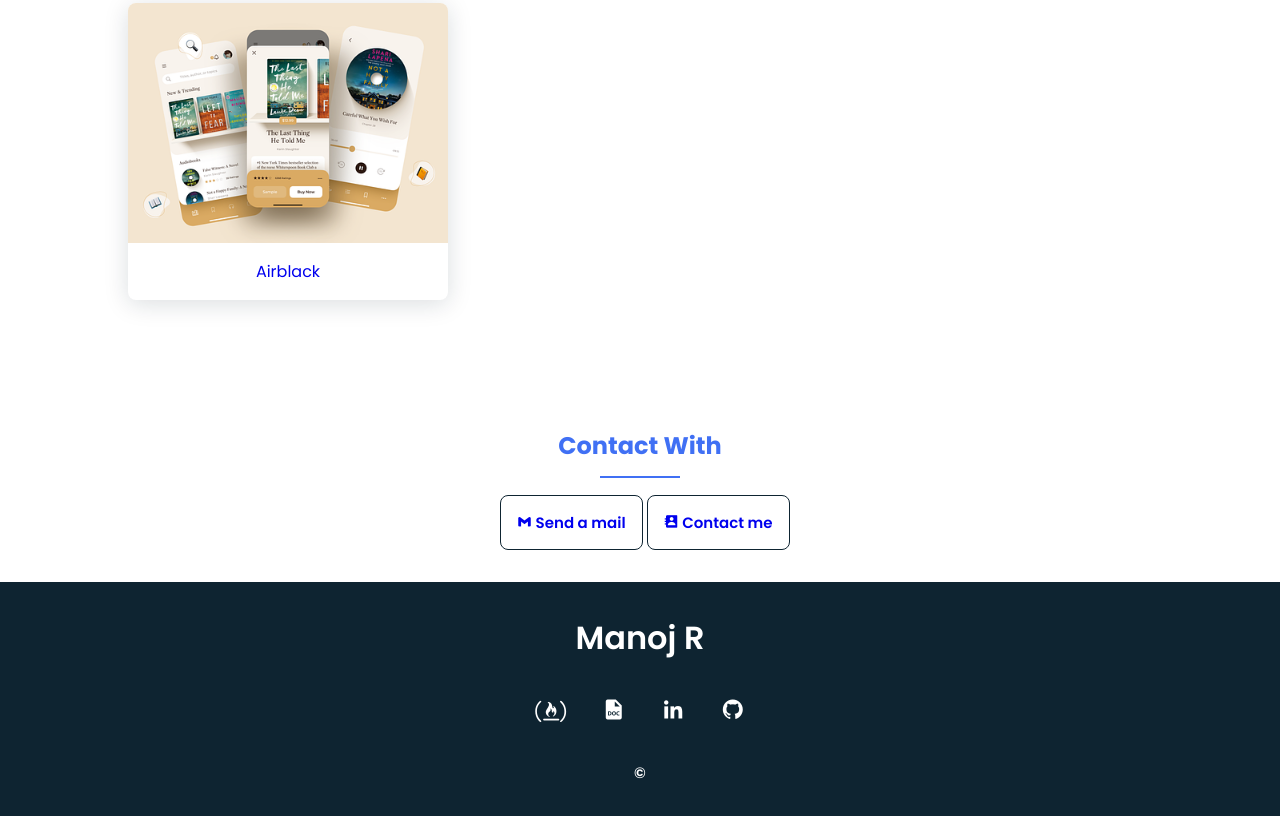
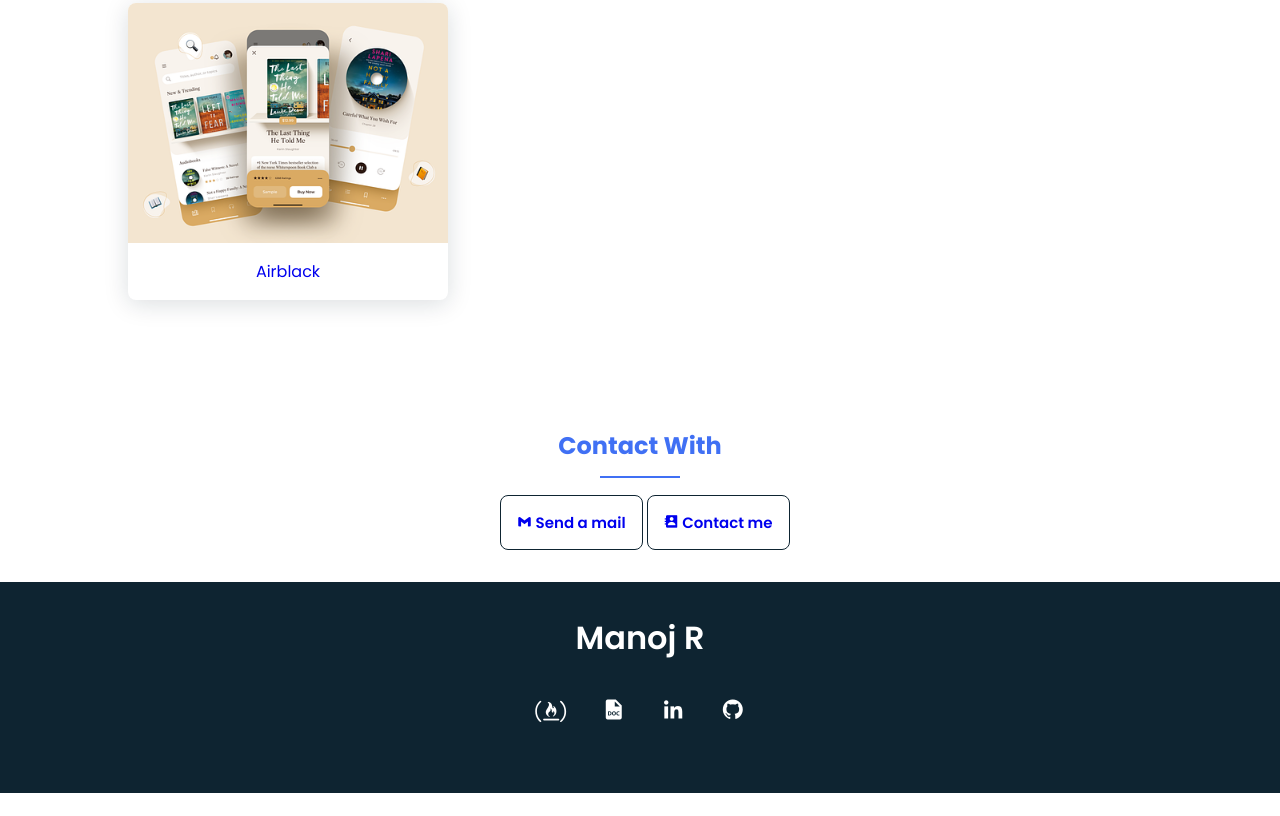
Before and after one commit to 21ita28/portfolio, a plain HTML site: page index.html in a window 1280 px wide. Shown: the part 3809-4625 px from the top of the page. After the commit the page ends 4602 px from the top, so only its background shows below. Drawn offline with nearby package versions, Linux system fonts and the light colour scheme.

Commit message:
Update index.html

```diff
--- a/index.html
+++ b/index.html
@@ -645,9 +645,6 @@
           ></a>
         </div>
 
-        <p data-aos="fade-down" data-aos-delay="650">
-          &#169;
-        </p>
       </footer>
     </main>
 
```
